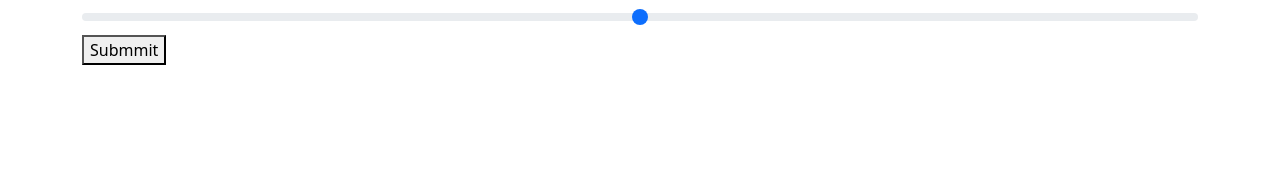
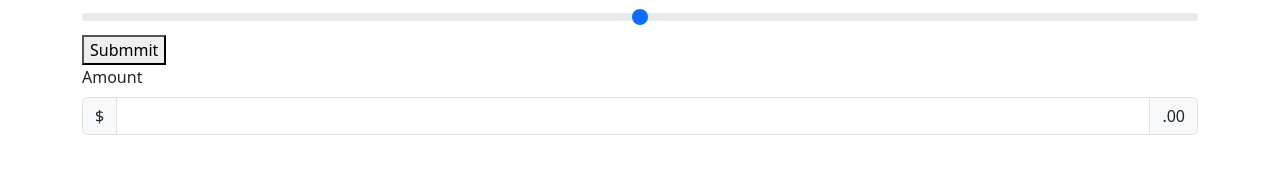
Before and after one commit to su-bonbon/bs_practice1, a plain HTML site: page index.html in a window 1280 px wide. Shown: the part 297-470 px from the top of the page. Drawn offline with nearby package versions, Linux system fonts and the light colour scheme.

Commit message:
practice various input div format

```diff
--- a/index.html
+++ b/index.html
@@ -78,6 +78,16 @@
             <button>Submmit</button>
         </form>
     </div>
+    <div class="container">
+        <form action="">
+            <label for="text" class="form-label">Amount</label>
+            <div class="input-group">
+                <div class="input-group-text">$</div>
+                <input type="number" id="text" class="form-control" />
+                <div class="input-group-text">.00</div>
+            </div>
+        </form>
+    </div>
     <script src="https://cdn.jsdelivr.net/npm/@popperjs/core@2.11.8/dist/umd/popper.min.js" integrity="sha384-I7E8VVD/ismYTF4hNIPjVp/Zjvgyol6VFvRkX/vR+Vc4jQkC+hVqc2pM8ODewa9r" crossorigin="anonymous"></script>
     <script src="https://cdn.jsdelivr.net/npm/bootstrap@5.3.2/dist/js/bootstrap.min.js" integrity="sha384-BBtl+eGJRgqQAUMxJ7pMwbEyER4l1g+O15P+16Ep7Q9Q+zqX6gSbd85u4mG4QzX+" crossorigin="anonymous"></script>
 </body>
```
